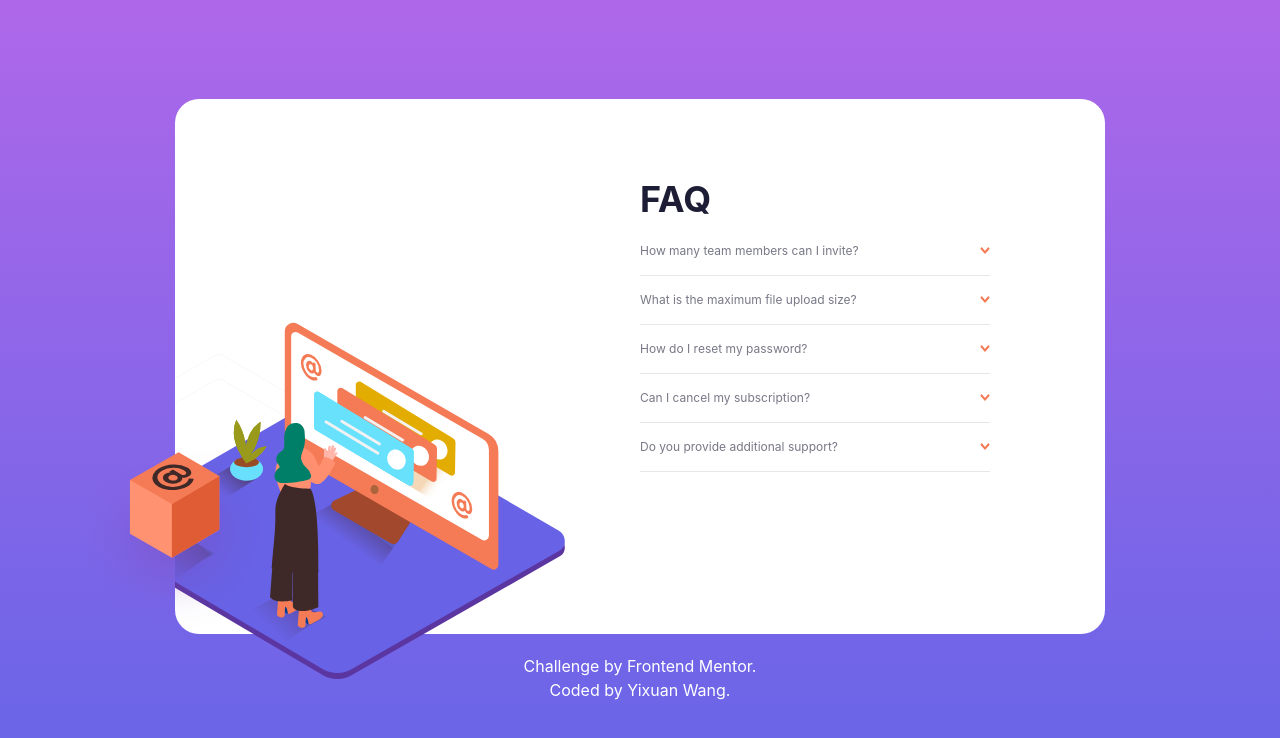
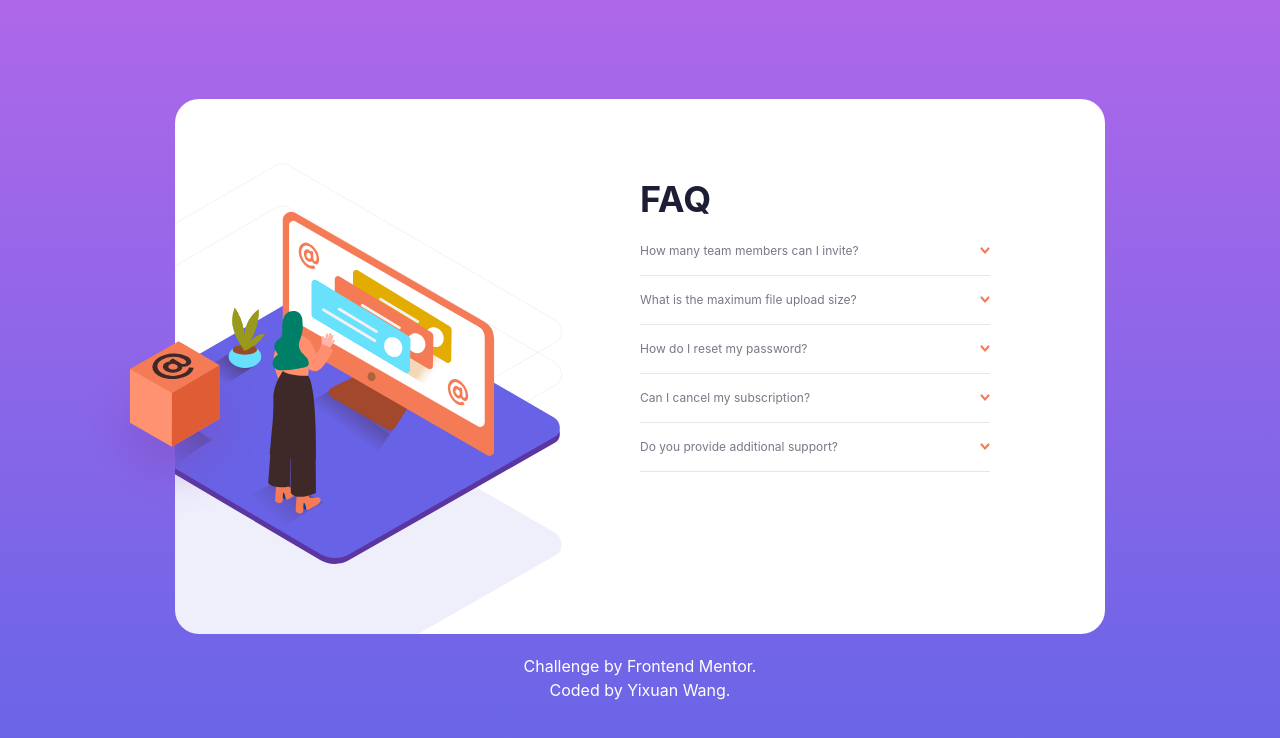
Before and after one commit to yxwangOCR/05Challenges_FAQ_accordion_card_component, a Next.js app: page / in a window 1280 px wide. Shown: the top 738 px of the page. Built offline with nearby package versions, Linux system fonts and the light colour scheme.

Commit message:
Add background image height

```diff
--- a/components/Content.js
+++ b/components/Content.js
@@ -15,15 +15,15 @@ const Content = () => {
   };
   const backgroundDesktop = {
     backgroundImage: `url(${bgDesktop.src})`,
-    backgroundPosition: "left -7rem top 9rem",
-    backgroundSize: "contain",
+    backgroundPosition: "left -10rem top 4rem",
+    backgroundSize: "cover",
     backgroundRepeat: "no-repeat",
-    height: "39vh",
+
   };
   return (
     <main className='bg-white rounded-3xl min-h-[535px] flex m-0 w-[330px] flex-col items-center md:flex-row md:justify-around md:w-[930px] md:min-h-[500px]'>
       <div
-        className='md:w-[50%] relative'
+        className='md:w-[50%] md:h-[535px] relative'
         style={width < 960 ? backgroundMobile : backgroundDesktop}>
         {width < 960 ? <MobileImage /> : <DesktopImage />}
       </div>
@@ -47,16 +47,3 @@ const Content = () => {
 };
 
 export default Content;
-/*
-
-<div
-          style={width < 960 ? backgroundMobile : backgroundDesktop}
-          className='bg-no-repeat md:w-[50%]'></div>
-
-<div
-      style={width < 960 ? backgroundMobile : backgroundDesktop}
-      className='bg-white bg-no-repeat rounded-3xl min-h-[535px] flex'>
-      </div>
-
-      <main className='m-0 w-[330px] min-h-[535px] rounded-3xl flex flex-col items-center md:flex-row md:justify-around md:w-[930px] md:min-h-[500px]'>
-*/
--- a/components/DesktopImage.js
+++ b/components/DesktopImage.js
@@ -4,20 +4,20 @@ import Box from "../public/illustration-box-desktop.svg";
 
 const DesktopImage = () => {
   return (
-    <div className=''>
-      <Image
-        src={Box}
-        alt='box'
-        className='absolute left-[-6rem] top-[15rem] z-10'
-      />
-      <div className='relative overflow-hidden w-[470px] h-[535px]'>
+    <>
+      <div className='relative overflow-hidden w-[465px] h-full'>
         <Image
           src={ImageDesktop}
           alt='Desktop-woman-online'
           className='relative left-[-5rem] bottom-[-7rem]'
         />
       </div>
-    </div>
+      <Image
+        src={Box}
+        alt='box'
+        className='absolute left-[-6rem] top-[15rem] z-10'
+      />
+    </>
   );
 };
 
```
